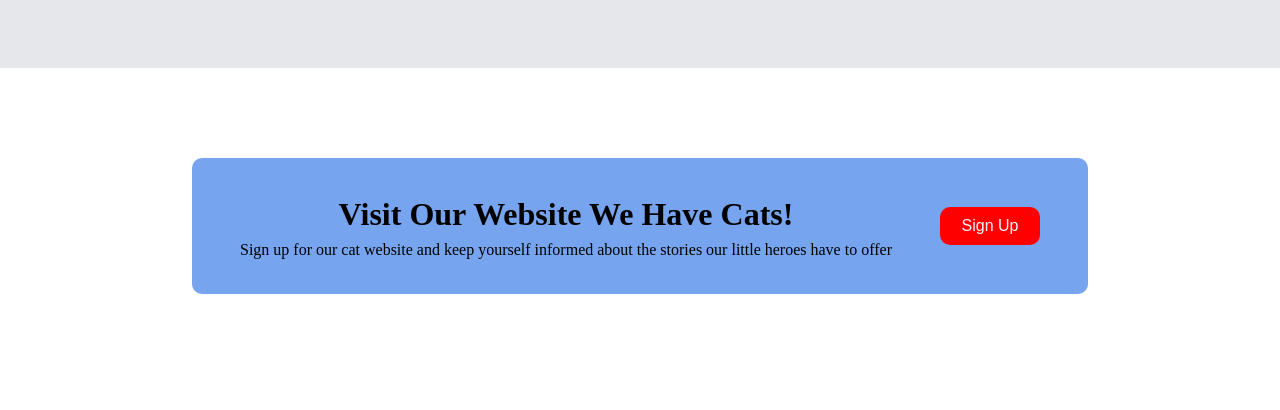
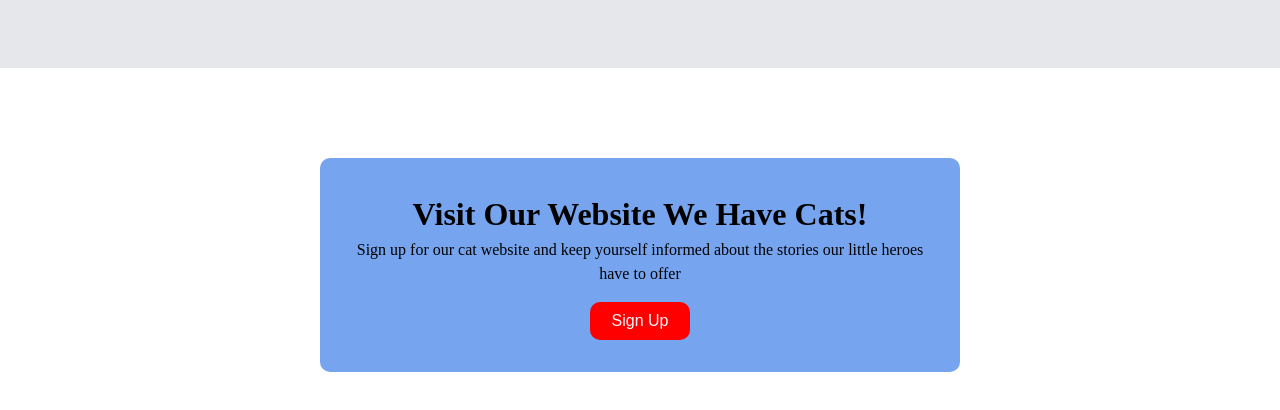
Before and after one commit to Jason43454/Avalon, a plain HTML site: page index.html in a window 1280 px wide. Shown: the part 1744-2154 px from the top of the page. Before the commit the page ends 2128 px from the top, so only its background shows below. Drawn offline with Linux system fonts and the light colour scheme.

Commit message:
Reduce the with of layer4

```diff
--- a/css/style.css
+++ b/css/style.css
@@ -192,9 +192,10 @@ a:hover {
 .container4 {
     display: flex;
     background-color: #76a4ee;
-    justify-content: space-around;
+    justify-content: space-evenly;
+    min-width: 224px;
     padding: 32px ;
-    width: 70%;
+    width: 50%;
     border-radius: 10px;
     margin: auto;
     flex-wrap: wrap;
```
